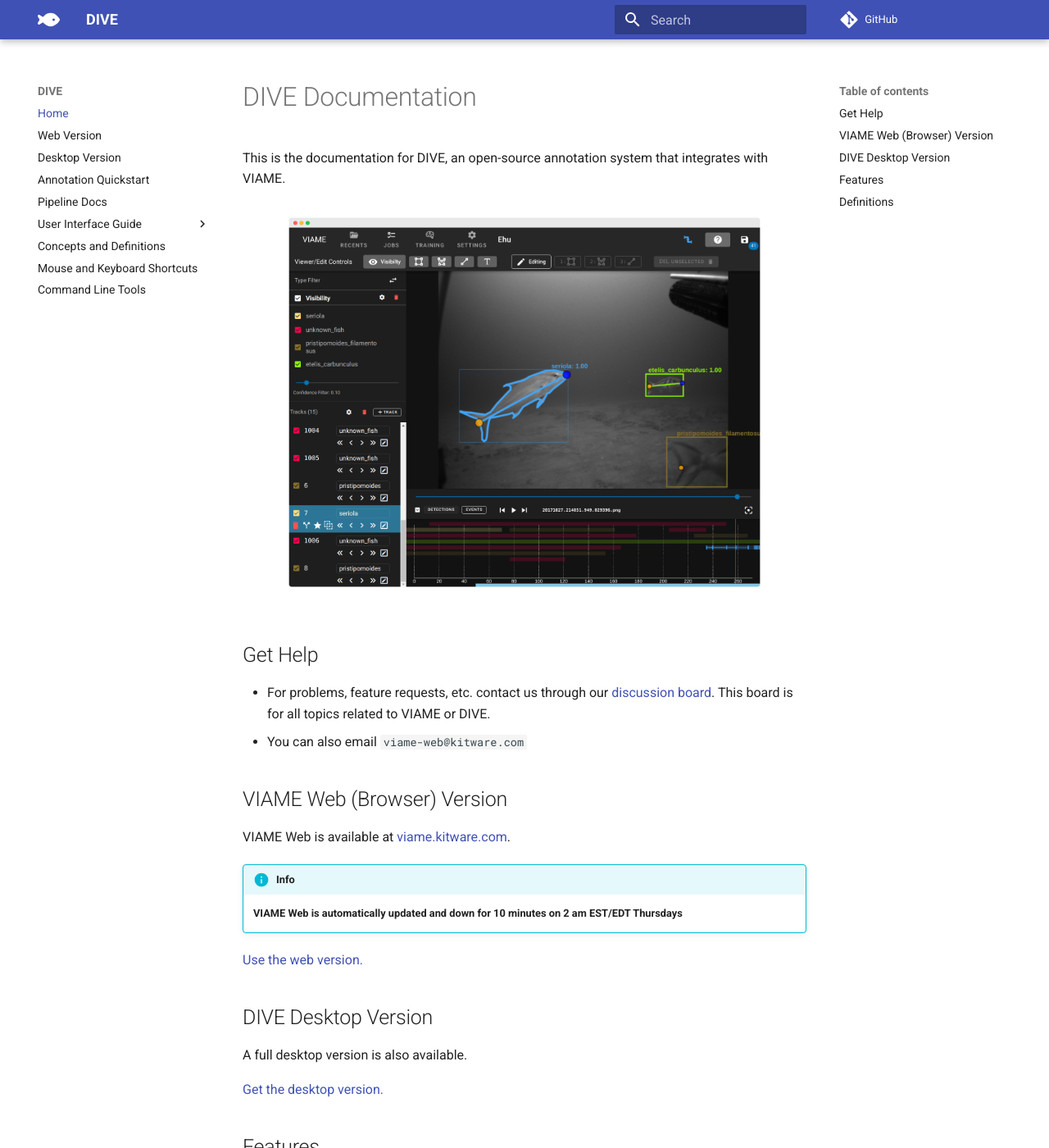
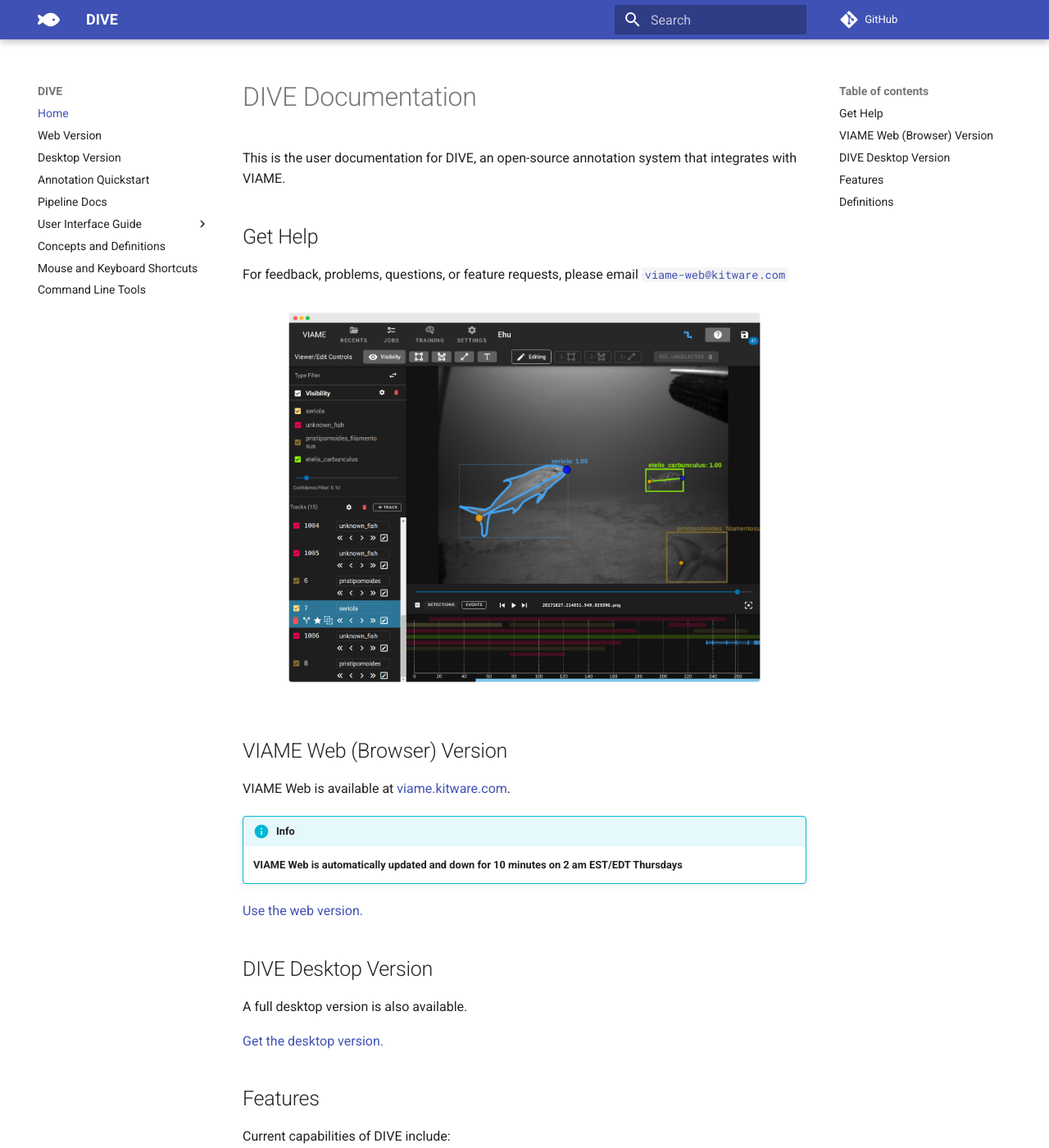
Before and after one commit to Kitware/dive, an MkDocs documentation site: the page built from docs/index.md, in a window 1280 px wide and 1400 px high. Shown: the whole window at 82% size. Built offline with MkDocs 1.6.1 and Material for MkDocs 9.7.7, drawn with Linux system fonts in a browser that asks for light colours; comment, search, counter and statistics services are not loaded.

Commit message:
Fix #637 Remove discussion reference

```diff
--- a/docs/index.md
+++ b/docs/index.md
@@ -1,13 +1,12 @@
 # DIVE Documentation
 
-This is the documentation for DIVE, an open-source annotation system that integrates with VIAME.
-
-![Home](images/Banner.png)
+This is the user documentation for DIVE, an open-source annotation system that integrates with VIAME.
 
 ## Get Help
 
-* For problems, feature requests, etc. contact us through our [discussion board](https://github.com/VIAME/VIAME/discussions).  This board is for all topics related to VIAME or DIVE.
-* You can also email `viame-web@kitware.com`
+For feedback, problems, questions, or feature requests, please email <a href="mailto:viame-web@kitware.com">`viame-web@kitware.com`</a>
+
+![Home](images/Banner.png)
 
 ## VIAME Web (Browser) Version
 
```
